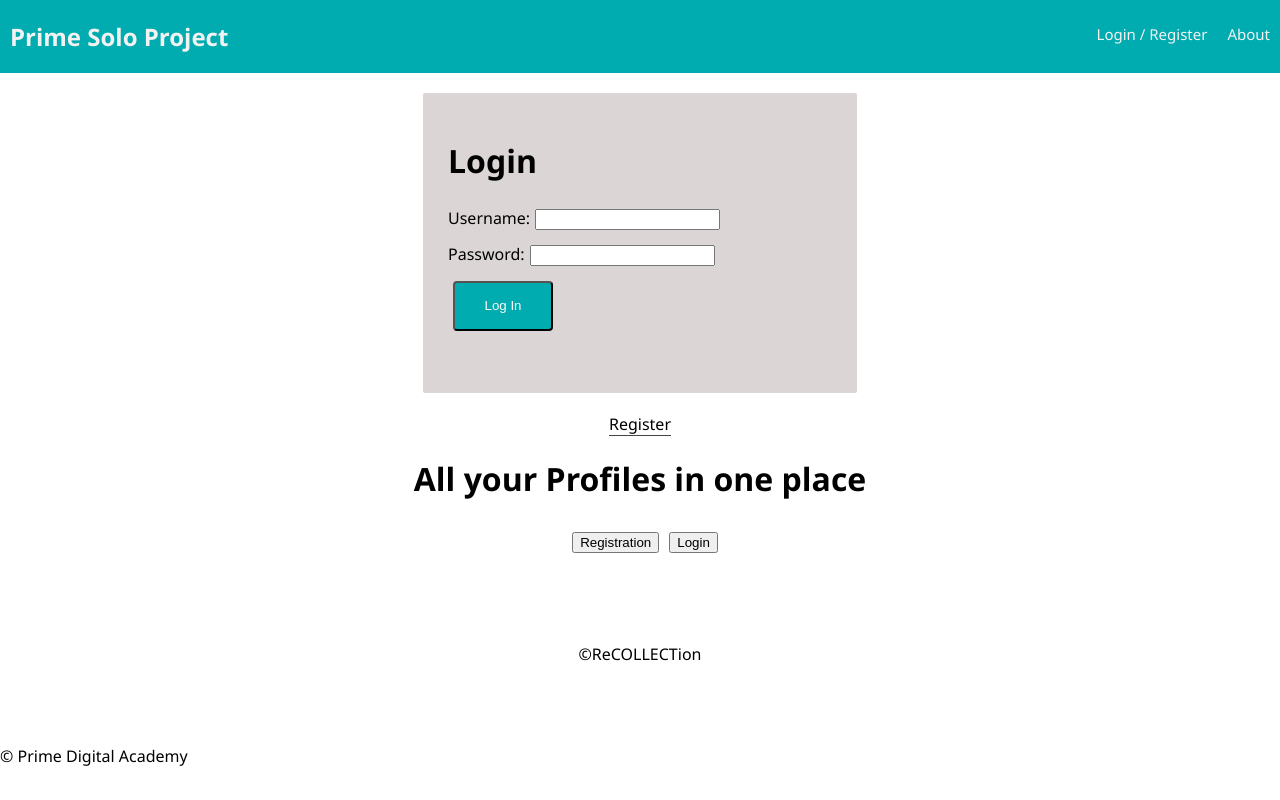
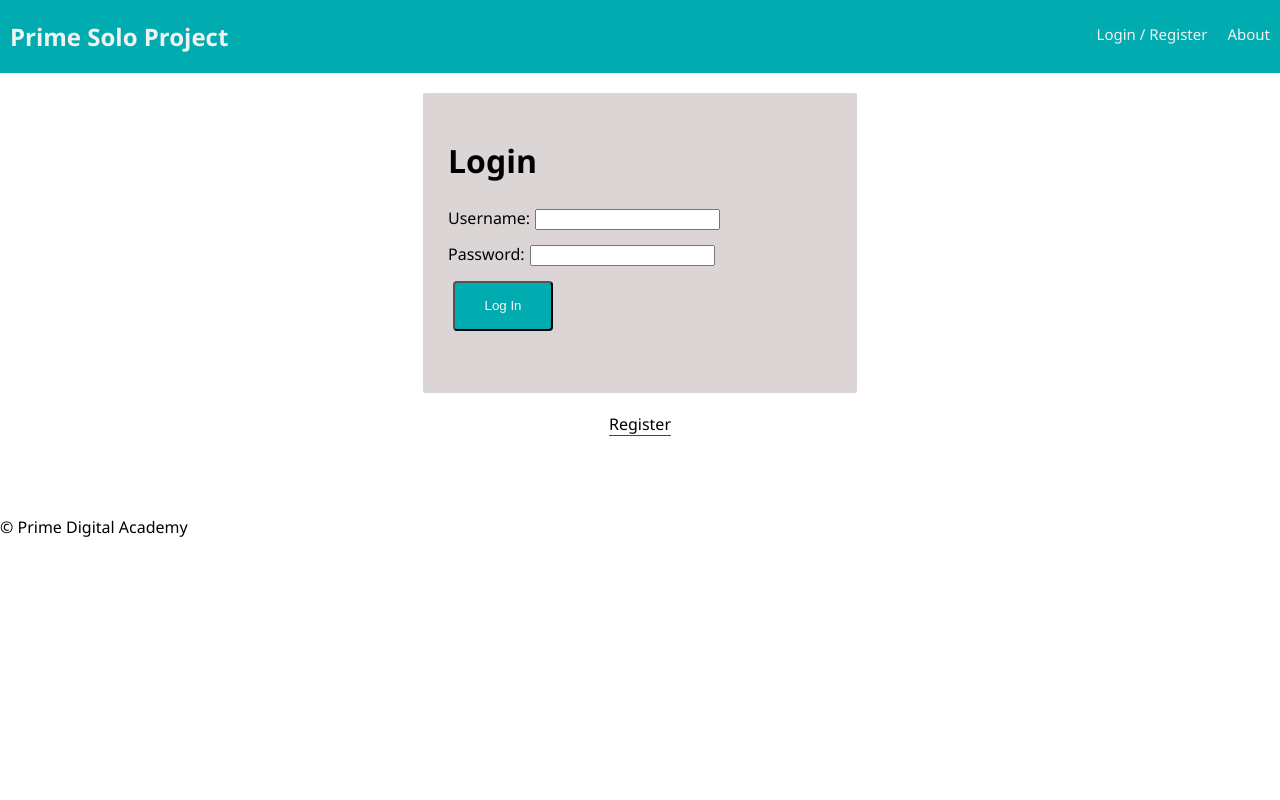
Before and after one commit to victoriachhieng/ReCOLLECTion, a React (Create React App) app: page /#/home in a window 1280 px wide. Built offline with nearby package versions, Linux system fonts and the light colour scheme; no server answers.

Commit message:
remove LandingView from Login Page

```diff
--- a/src/components/LoginPage/LoginPage.js
+++ b/src/components/LoginPage/LoginPage.js
@@ -83,7 +83,6 @@ class LoginPage extends Component {
             Register
           </button>
         </center>
-        <LandingView />
       </div>
     );
   }
```
